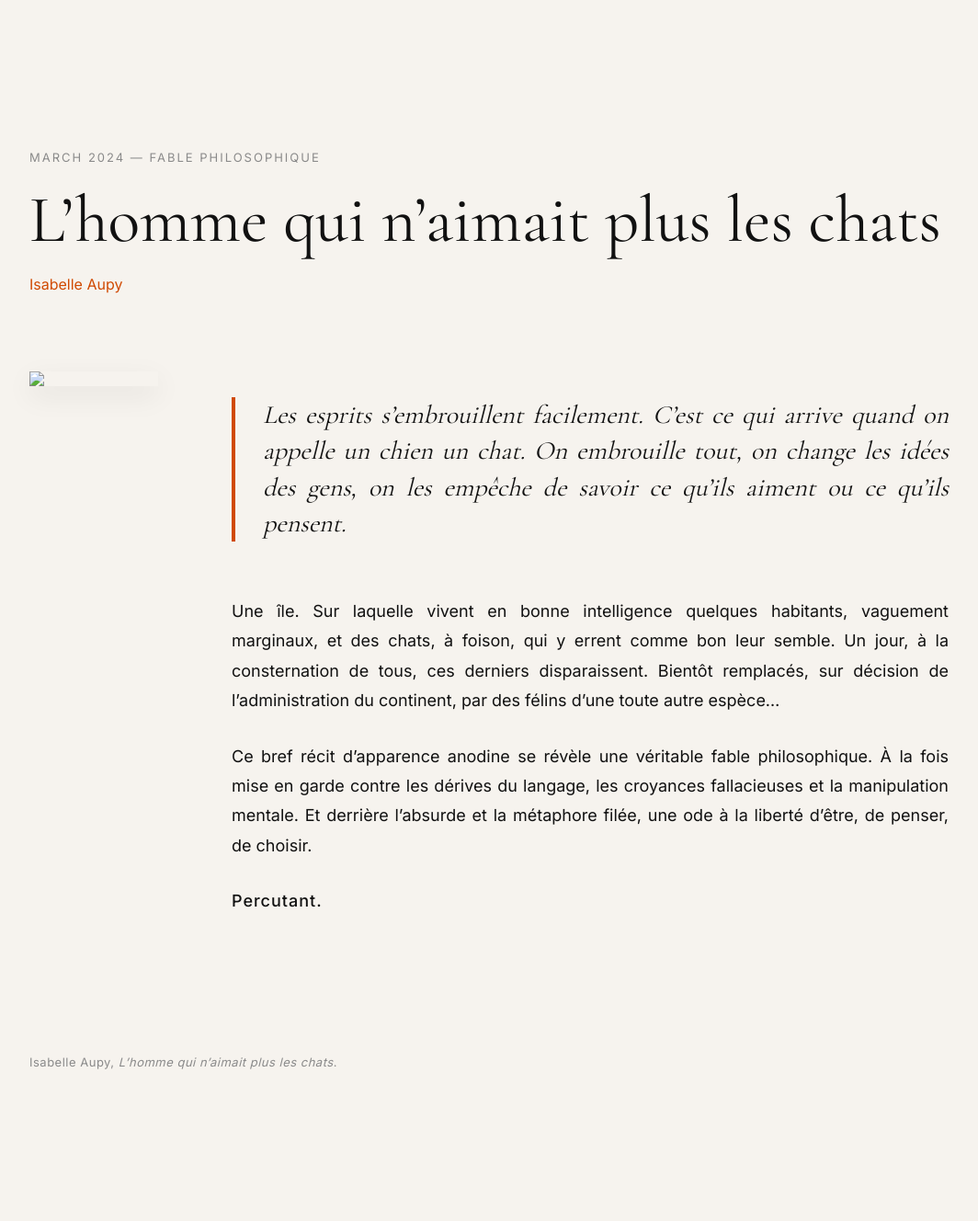
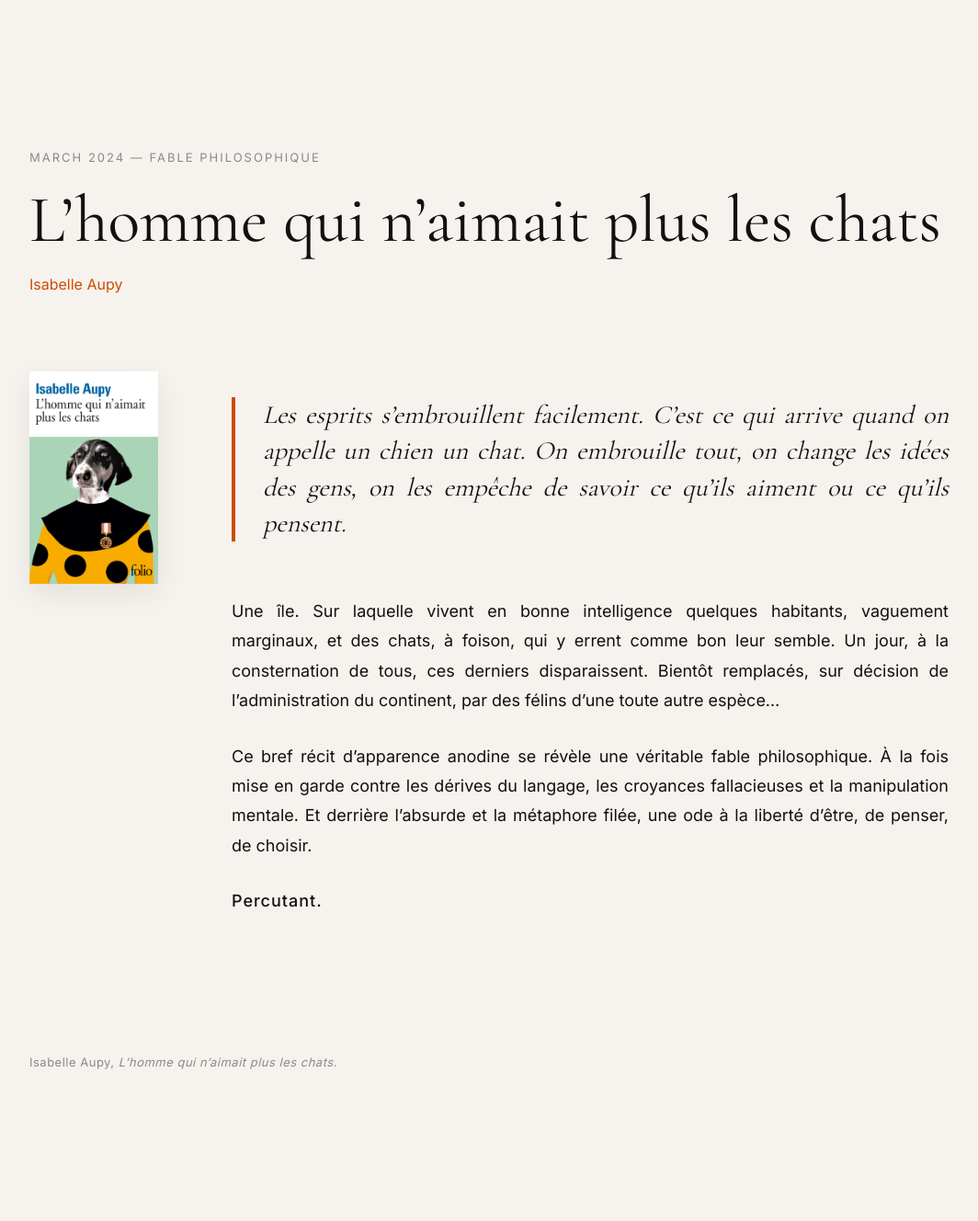
Before and after one commit to aelys-bribes/aelys-bribes.github.io, a Jekyll site: the page built from _posts/2026-03-10-homme-qui-naimait-plus-les-chats.md, in a window 1280 px wide. Shown: the whole page at 92% size, without its empty margins (108-1172 px from the left). Built offline with Jekyll 4.4.1, drawn with Linux system fonts in a browser that asks for light colours.

Commit message:
Update 2026-03-10-homme-qui-naimait-plus-les-chats.md

```diff
--- a/_posts/2026-03-10-homme-qui-naimait-plus-les-chats.md
+++ b/_posts/2026-03-10-homme-qui-naimait-plus-les-chats.md
@@ -4,7 +4,7 @@ title: "L’homme qui n’aimait plus les chats"
 author: "Isabelle Aupy"
 date: 2024-03-10
 genre: "Fable philosophique"
-image: "Couv_aupy.jpeg"
+image: /Couv_aupy.jpeg
 ---
 
 > Les esprits s'embrouillent facilement. C'est ce qui arrive quand on appelle un chien un chat. On embrouille tout, on change les idées des gens, on les empêche de savoir ce qu'ils aiment ou ce qu'ils pensent.
```
